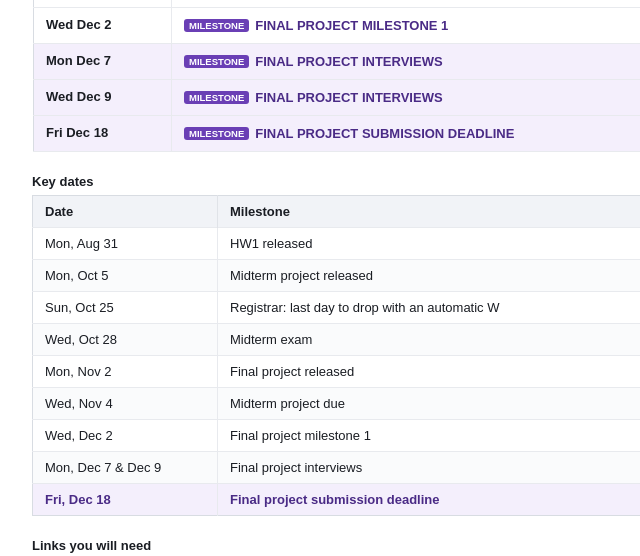
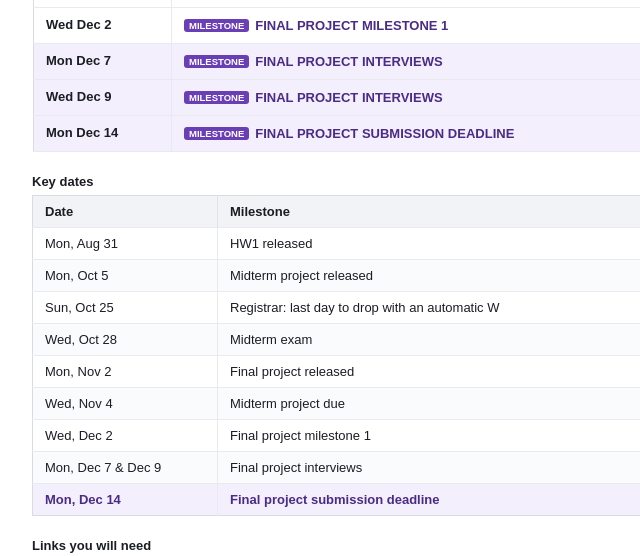
Before and after one commit to lethaiq/490-IntoGenAI-Fall2026, a plain HTML site: page student-schedule.html in a window 1280 px wide. Shown: the part 3028-3584 px from the top of the page, 178-818 px from the left. Drawn offline with Linux system fonts and the light colour scheme.

Commit message:
Move the final project submission deadline from Fri Dec 18 to Mon Dec 14
Co-Authored-By: Claude Sonnet 5.5 <noreply@anthropic.com>

```diff
--- a/student-schedule.html
+++ b/student-schedule.html
@@ -204,7 +204,7 @@
   <td style="padding:7px 12px;border-bottom:1px solid #e8eaee;vertical-align:top;"><div style="margin:3px 0;font-weight:bold;color:#4a2b86;"><span style="display:inline-block;background:#6a3fb5;color:#fff;font-size:9.5px;font-weight:bold;padding:1px 5px;border-radius:3px;margin-right:6px;vertical-align:1px;">MILESTONE</span>FINAL PROJECT INTERVIEWS</div></td>
 </tr>
 <tr style="background:#f4effc;">
-  <td style="padding:9px 12px;border-bottom:1px solid #e8eaee;border-right:1px solid #e8eaee;width:112px;vertical-align:top;font-weight:bold;white-space:nowrap;">Fri Dec 18</td>
+  <td style="padding:9px 12px;border-bottom:1px solid #e8eaee;border-right:1px solid #e8eaee;width:112px;vertical-align:top;font-weight:bold;white-space:nowrap;">Mon Dec 14</td>
   <td style="padding:7px 12px;border-bottom:1px solid #e8eaee;vertical-align:top;"><div style="margin:3px 0;font-weight:bold;color:#4a2b86;"><span style="display:inline-block;background:#6a3fb5;color:#fff;font-size:9.5px;font-weight:bold;padding:1px 5px;border-radius:3px;margin-right:6px;vertical-align:1px;">MILESTONE</span>FINAL PROJECT SUBMISSION DEADLINE</div></td>
 </tr>
 </table>
@@ -230,7 +230,7 @@
       <td style="padding:8px 12px;border-top:1px solid #e8eaee;">Final project milestone 1</td></tr>
   <tr style="background:#fafbfc;"><td style="padding:8px 12px;border-top:1px solid #e8eaee;border-right:1px solid #e8eaee;">Mon, Dec 7 &amp; Dec 9</td>
       <td style="padding:8px 12px;border-top:1px solid #e8eaee;">Final project interviews</td></tr>
-  <tr style="background:#f4effc;"><td style="padding:8px 12px;border-top:1px solid #e8eaee;border-right:1px solid #e8eaee;color:#4a2b86;"><b>Fri, Dec 18</b></td>
+  <tr style="background:#f4effc;"><td style="padding:8px 12px;border-top:1px solid #e8eaee;border-right:1px solid #e8eaee;color:#4a2b86;"><b>Mon, Dec 14</b></td>
       <td style="padding:8px 12px;border-top:1px solid #e8eaee;color:#4a2b86;"><b>Final project submission deadline</b></td></tr>
 </table>
 
```
